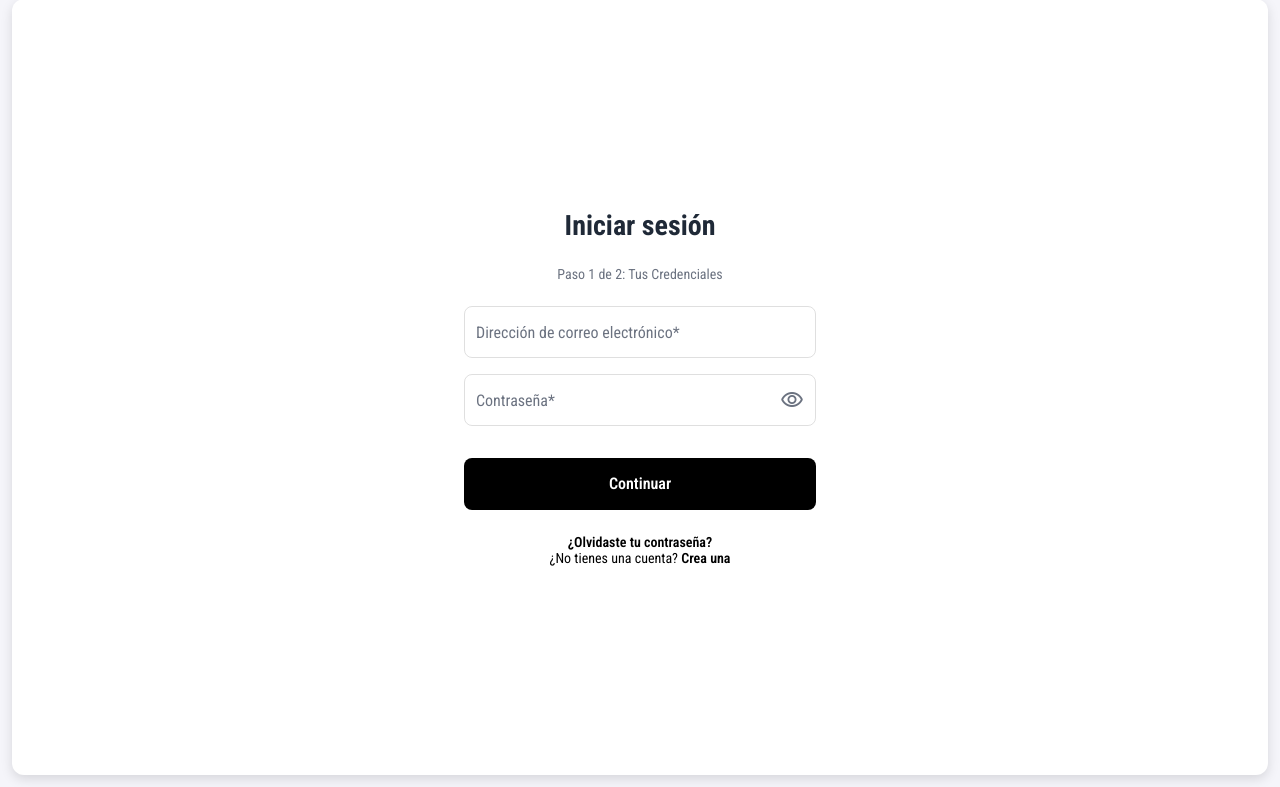
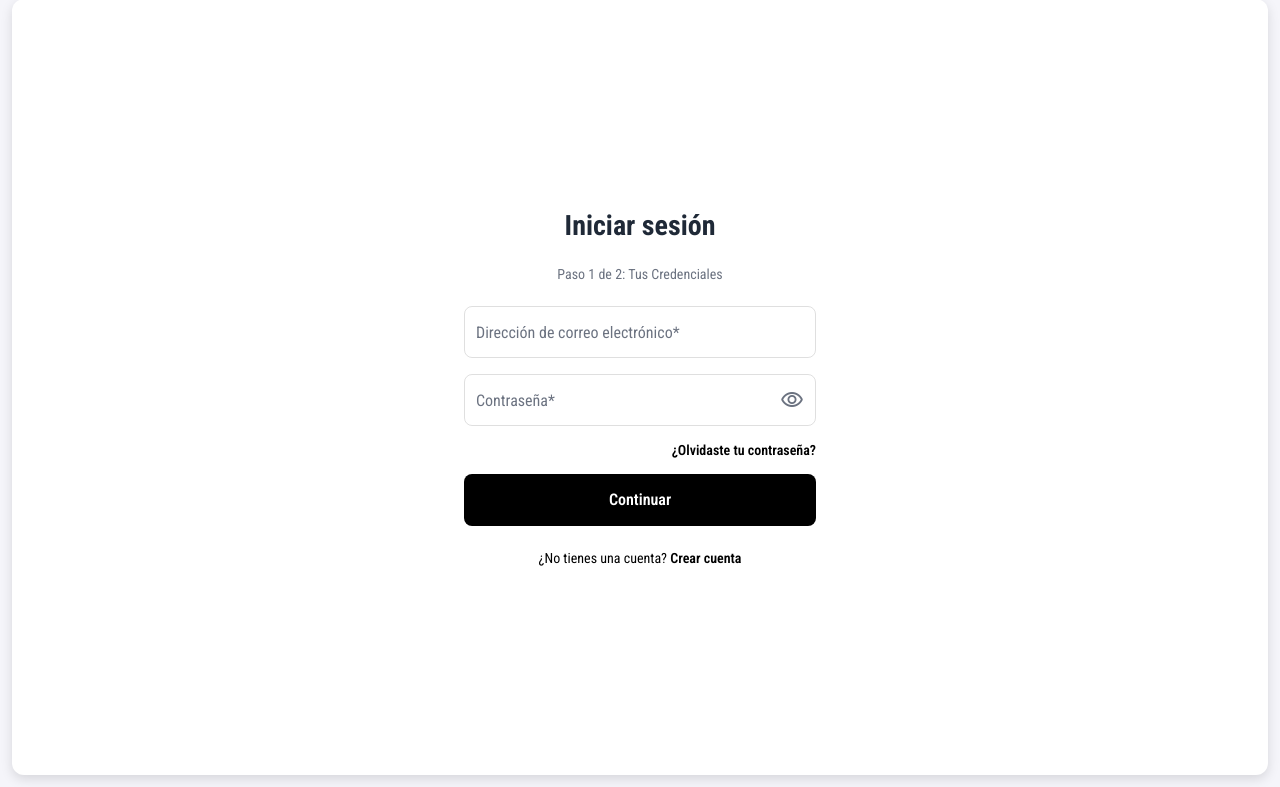
Before and after one commit to JorgeOrtega-ux/ProjectGenesis, a PHP site: page /ProjectGenesis/login in a window 1280 px wide. Shown: the part 13-800 px from the top of the page. Run offline with PHP 8.4, Linux system fonts and the light colour scheme.

Commit message:
Add files via upload

```diff
--- a/ProjectGenesis/assets/css/styles.css
+++ b/ProjectGenesis/assets/css/styles.css
@@ -441,7 +441,6 @@ body {
     font-weight: 600;
     cursor: pointer;
     transition: background-color 0.2s;
-    margin-top: 8px;
     flex: 1;
 }
 
@@ -504,7 +503,6 @@ body {
     display: flex;
     flex-direction: row;
     gap: 12px;
-    margin-top: 8px;
 }
 
 .auth-button-back {
--- a/ProjectGenesis/includes/sections/auth/login.php
+++ b/ProjectGenesis/includes/sections/auth/login.php
@@ -23,6 +23,9 @@
                     </button>
                 </div>
 
+                <p class="auth-link" style="text-align: right;">
+                    <a href="/ProjectGenesis/reset-password">¿Olvidaste tu contraseña?</a>
+                </p>
                 <div class="auth-step-buttons">
                     <button type="button" class="auth-button" data-auth-action="next-step">Continuar</button>
                 </div>
@@ -46,11 +49,8 @@
             </fieldset>
             </form>
 
-        <p class="auth-link" style="margin-top: 16px;">
-            <a href="/ProjectGenesis/reset-password">¿Olvidaste tu contraseña?</a>
-        </p>
         <p class="auth-link">
-            ¿No tienes una cuenta? <a href="/ProjectGenesis/register">Crea una</a>
+            ¿No tienes una cuenta? <a href="/ProjectGenesis/register">Crear cuenta</a>
         </p>
     </div>
 </div>
```
